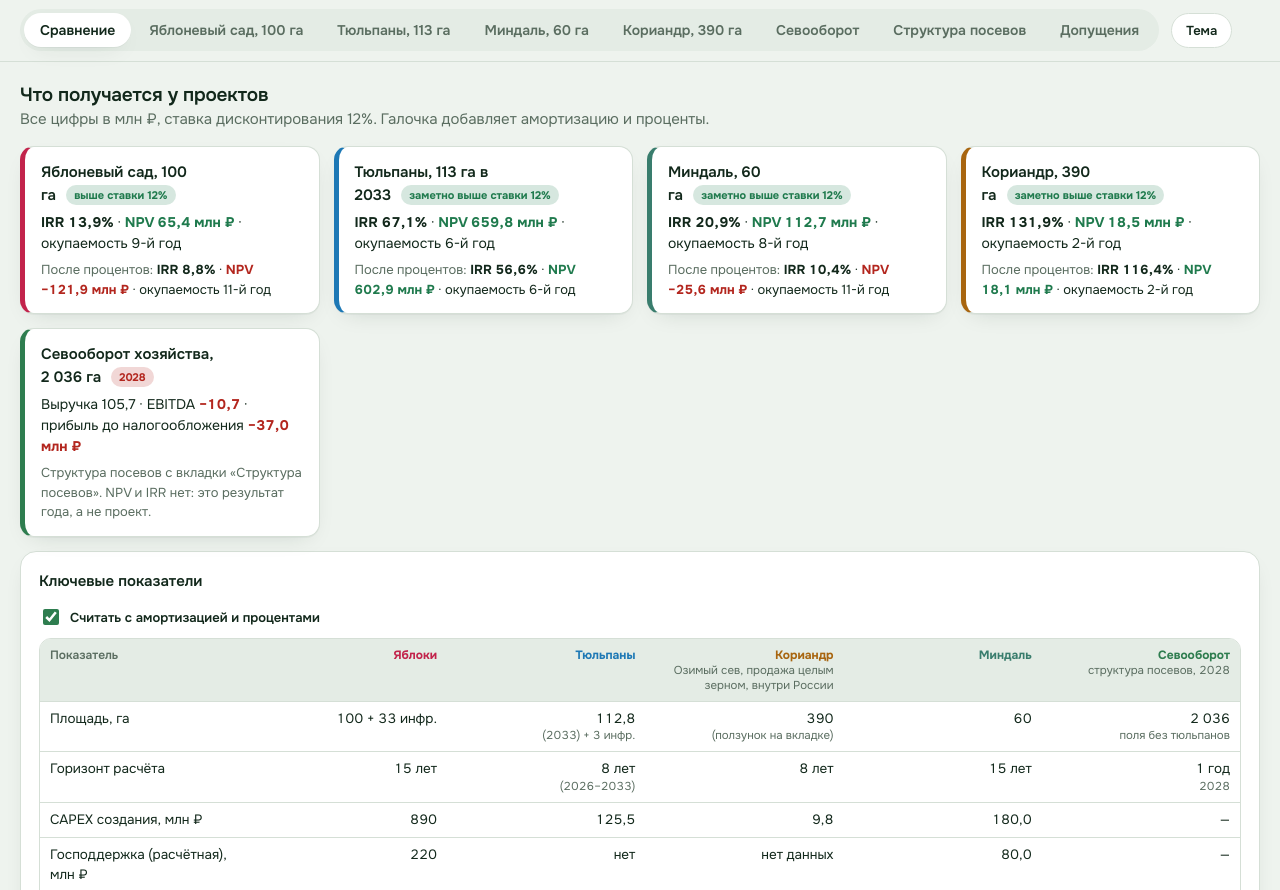
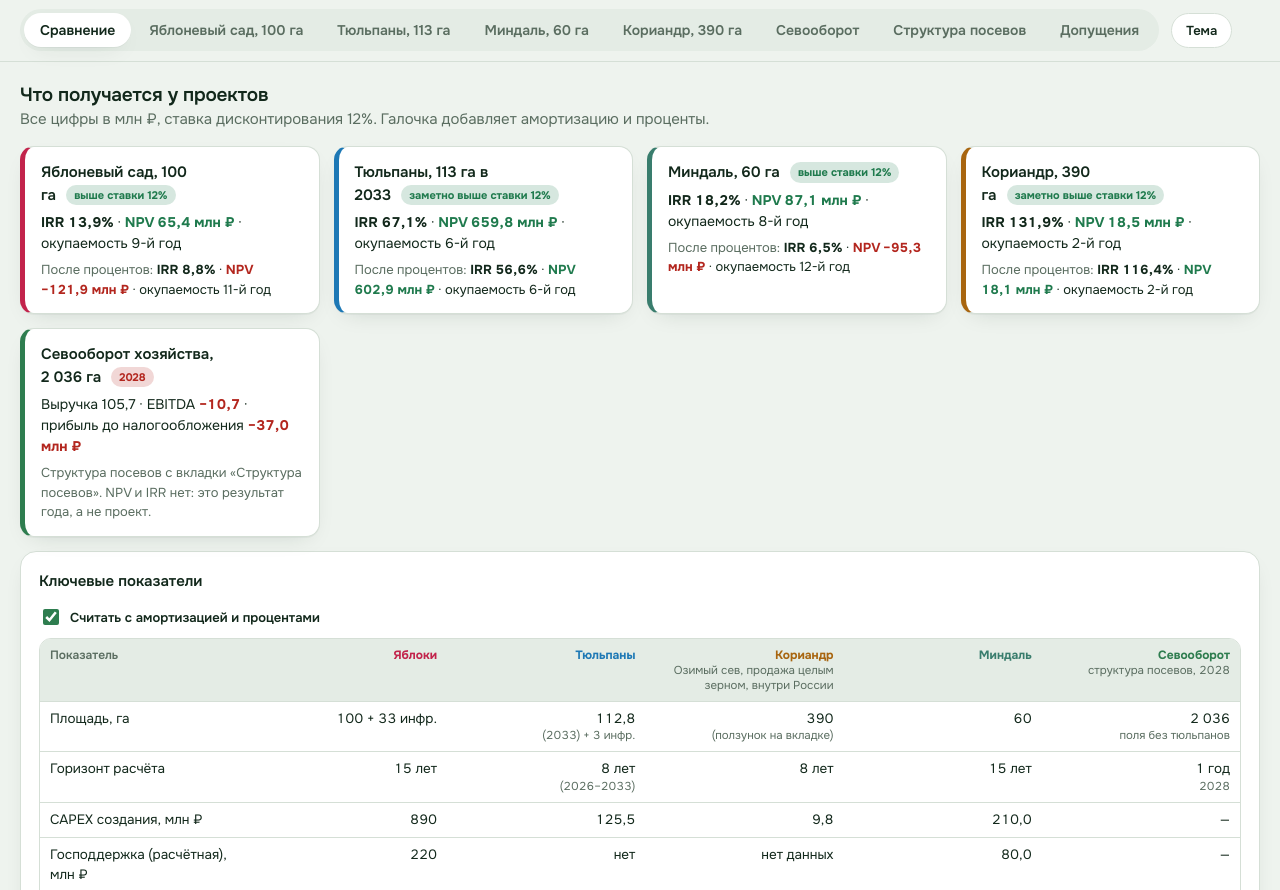
Before and after one commit to korolevasofia0408-arch/plan-compare, a plain HTML site: page struktura/index.html in a window 1280 px wide. Shown: the part 52-942 px from the top of the page. Drawn offline with Linux system fonts and the light colour scheme; a web font is replaced by a local one.

Commit message:
Set baseline almond CAPEX to 210 million rubles

```diff
--- a/struktura/index.html
+++ b/struktura/index.html
@@ -364,7 +364,7 @@ ul.clean{margin:8px 0 0;padding-left:20px;display:flex;flex-direction:column;gap
 
 
 <section id="tab-src" hidden>
-<div class="panel" style="margin-bottom:16px"><h3>Миндаль, 60 га</h3><p>Параметры взяты из файлов «Миндаль.docx» и «Крым, с. Фрунзе (2).docx». Базовая цена в скорлупе 400 ₽/кг, сбор 240 т на плато, CAPEX 180 млн ₽. Базовая господдержка 80 млн ₽, регулируется от 0 до 80 млн ₽. Погодовой выход на урожай, график вложений и поступление господдержки в 4-м году являются допущениями расчёта. 15-летний горизонт отсчитывается от первого года инвестиций.</p></div>
+<div class="panel" style="margin-bottom:16px"><h3>Миндаль, 60 га</h3><p>Параметры взяты из файлов «Миндаль.docx» и «Крым, с. Фрунзе (2).docx». Базовая цена в скорлупе 400 ₽/кг, сбор 240 т на плато, CAPEX 210 млн ₽. Базовая господдержка 80 млн ₽, регулируется от 0 до 80 млн ₽. Погодовой выход на урожай, график вложений и поступление господдержки в 4-м году являются допущениями расчёта. 15-летний горизонт отсчитывается от первого года инвестиций.</p></div>
 
  <div style="margin-bottom:16px"><h2>Допущения и как считалось</h2><p class="lead">Данные по яблоневому саду (проект 100 га, презентация) взяты из внешних расчётов, по тюльпанам — из нашей модели. Все три проекта считаются как полностью финансируемые заёмными средствами. Страница восстанавливает денежные потоки и позволяет менять входные параметры.</p></div>
 
@@ -580,7 +580,8 @@ const T={key:'T',name:'Тюльпаны',short:'Тюльпаны',color:'--tul',
 
  conclusion:'Небольшой CAPEX, высокая рентабельность и быстрая окупаемость, но выручка почти целиком приходится на последний сезон, а результат зависит от потерь при размножении и сроков продаж. Горизонт 8 лет, без господдержки.'};
 
-const almondCapex = 180;
+const almondCapex = 210;
+const almondFirstYearCapex = 128;
 const almondPrice = 400;
 const almondArea = 60;
 const almondFullHarvest = 240;
@@ -594,7 +595,7 @@ const M = {
  rev: almondHarvest.map(volume => volume * almondPrice / 1000),
  opex: almondHarvest.map((volume, year) => year < 4 ? 0 : almondFixedCost + volume * almondVariableCost),
  hc: almondVariableCost,
- capex: [110, 70, ...Array(13).fill(0)],
+ capex: [almondFirstYearCapex, almondCapex - almondFirstYearCapex, ...Array(13).fill(0)],
  capexCreate: almondCapex, sub: almondHarvest.map((_,year) => year === 3 ? almondSupport : 0), subTotal: almondSupport,
  priceTxt: '400 ₽/кг в скорлупе', priceBase: almondPrice, priceUnit: '₽/кг', priceDigits: 0,
  yieldTxt: '4 т/га на плато',
@@ -603,15 +604,15 @@ const M = {
  finRows: [['Подтверждённый льготный кредит','В базу заложено 0 ₽'], ['Прочее финансирование','15% по умолчанию, ставка на вкладке меняется']],
  finNote: 'Поток проекта считается до процентов. Прочее финансирование начисляется на накопленный дефицит по правилам общей модели. Условия кредита и субсидий требуют подтверждения.',
  ind: {costNote: 'Базовая себестоимость на плато 60 ₽/кг, включая 2 млн ₽ постоянных расходов', priceSub: factor => fmt(almondPrice * factor, 0) + ' ₽/кг в скорлупе', grossSub: row => fmt(row.vol / almondArea, 1) + ' т/га'},
- capexItems: [['Закладка сада и уход до плодоношения',82],['Насосы, накопитель и капельное орошение',13],['Доработка ореха и хранение',28],['Техника для сада и уборки',37],['Энергетика, дороги и ограждение',20]],
+ capexItems: [['Закладка сада и уход до плодоношения',90],['Насосы, накопитель и капельное орошение',15],['Доработка ореха и хранение',40],['Техника для сада и уборки',45],['Энергетика, дороги и ограждение',20]],
  subItems: [['Сценарная господдержка, поступление в 4-м году',almondSupport]], sens: [],
  plateau: {rev: 96, opex: 14.4, ebitda: 81.6, volume: '240 т'},
  opexItems: [['Постоянные затраты',2],['Переменные затраты на плато',12.4]],
  sensNote: 'Стресс-тесты рассчитаны от базовых 400 ₽/кг, 240 т и 80 млн ₽ поддержки. Сценарий без поддержки показывает эффект её полного исключения. Поступление в 4-м году принято для расчёта.',
- facts: [['Источники','«Миндаль.docx» и раздел «Миндаль» файла «Крым, с. Фрунзе (2).docx»'],['Площадь и участок','60 га, запад Крыма, земля в долгосрочной аренде'],['Урожайность в документах','2–4 т/га в скорлупе; в базе 4 т/га'],['Первый урожай','Для расчёта принят 5-й год'],['Плато','Для расчёта принят 9-й год; 240 т'],['Цена в двух документах','200–300 и 300–400 ₽/кг; базовый сценарий 400 ₽/кг'],['Полный CAPEX','В документах 150–210 и 180–210 млн ₽; база 180 млн ₽'],['Календарь вложений','Модельное допущение: 110 и 70 млн ₽ в первые два года; уход до плодоношения входит в закладку'],['Господдержка','80 млн ₽ по базовому сценарию; модельное поступление в 4-м году. Сумма регулируется ползунком'],['Себестоимость','60 ₽/кг по документам. На плато это 14,4 млн ₽, из которых 2 млн ₽ приняты постоянными'],['Артезианская вода','Ориентир потребности 4 000 м³ в месяц для 40 тыс. деревьев. Доступность мощности и воды на участок требует проверки']],
+ facts: [['Источники','«Миндаль.docx» и раздел «Миндаль» файла «Крым, с. Фрунзе (2).docx»'],['Площадь и участок','60 га, запад Крыма, земля в долгосрочной аренде'],['Урожайность в документах','2–4 т/га в скорлупе; в базе 4 т/га'],['Первый урожай','Для расчёта принят 5-й год'],['Плато','Для расчёта принят 9-й год; 240 т'],['Цена в двух документах','200–300 и 300–400 ₽/кг; базовый сценарий 400 ₽/кг'],['Полный CAPEX','В документах 150–210 и 180–210 млн ₽; база 210 млн ₽'],['Календарь вложений','Модельное допущение: 128 и 82 млн ₽ в первые два года; уход до плодоношения входит в закладку'],['Господдержка','80 млн ₽ по базовому сценарию; модельное поступление в 4-м году. Сумма регулируется ползунком'],['Себестоимость','60 ₽/кг по документам. На плато это 14,4 млн ₽, из которых 2 млн ₽ приняты постоянными'],['Артезианская вода','Ориентир потребности 4 000 м³ в месяц для 40 тыс. деревьев. Доступность мощности и воды на участок требует проверки']],
  risks: [['Заморозки','Раннее цветение','Поздноцветущие сорта, оценка рельефа и противозаморозковой защиты'],['Опыление','Для части сортов нужен опылитель','Проверить совместимость и схему посадки'],['Скважина','Лицензия хозяйства и фактический дебит ограничивают доступный объём','Проверить паспорт, лимит, сезонную нагрузку других культур и качество воды'],['Энергетика','Бюджет и сроки присоединения под вопросом','Взять технические условия и коммерческую смету'],['Господдержка','Уходные субсидии меняются по годам','Проверить условия и график выплаты']],
  recs: ['Подтвердить доступный объём полива и условия подключения электричества', 'Сверить смету закладки, орошения и линии доработки по коммерческим предложениям', 'Закрепить цену сбыта миндаля в скорлупе, сорта и схему опыления'],
- conclusion: 'Миндальный сад, 60 га. В базе 400 ₽/кг, 240 т на плато, 180 млн ₽ капзатрат и 80 млн ₽ сценарной господдержки. Горизонт 15 лет.'
+ conclusion: 'Миндальный сад, 60 га. В базе 400 ₽/кг, 240 т на плато, 210 млн ₽ капзатрат и 80 млн ₽ сценарной господдержки. Горизонт 15 лет.'
 };
 
 
@@ -667,7 +668,7 @@ const almondScenarios = [
  ['База: 80 млн ₽ поддержки', {}], ['Цена 200 ₽/кг', {pf:.5}],
  ['Цена 300 ₽/кг', {pf:.75}], ['Цена 350 ₽/кг', {pf:.875}],
  ['Урожай 2 т/га', {yf:.5}], ['Урожай 3 т/га', {yf:.75}],
- ['CAPEX 210 млн ₽', {cf:210/180}], ['Поддержка 40 млн ₽', {sf:.5}],
+ ['CAPEX 180 млн ₽', {cf:180/210}], ['Поддержка 40 млн ₽', {sf:.5}],
  ['Без господдержки', {sf:0}]
 ];
 M.sens = almondScenarios.map(([label, settings]) => {
```
